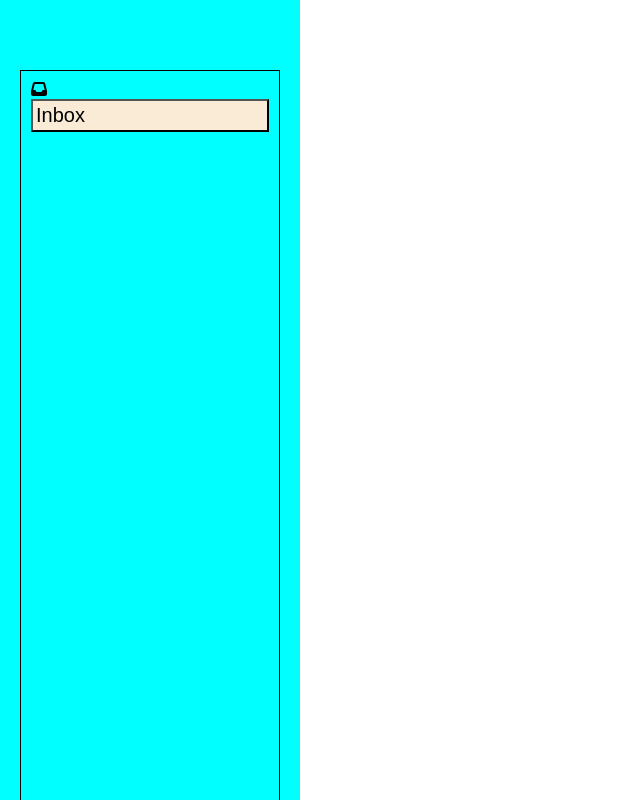
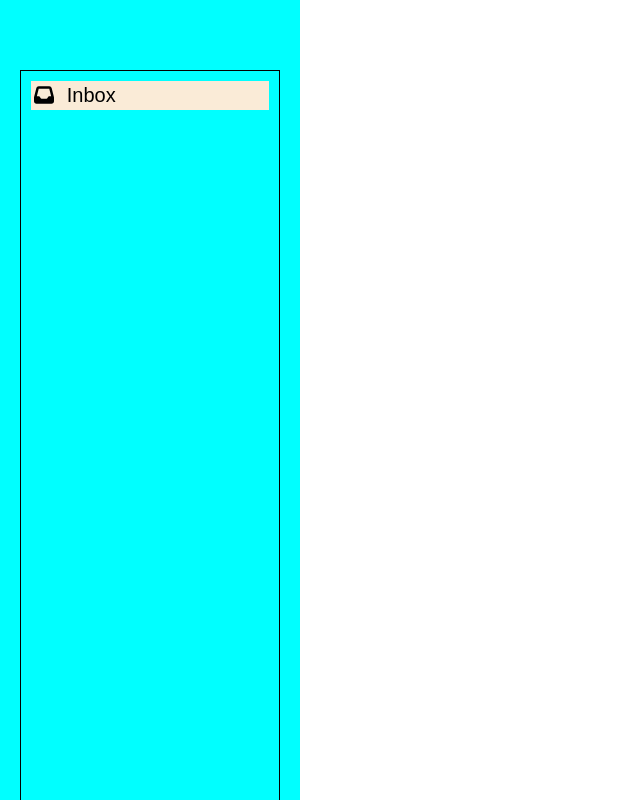
Before and after one commit to Md-Mosabbir/To-do-LIst, a website with bundled scripts: page dist/index.html in a window 1280 px wide. Shown: the whole page, without its empty margins (0-640 px from the left). Built offline with nearby package versions, Linux system fonts and the light colour scheme.

Commit message:
icon for inbox added

```diff
--- a/src/index.js
+++ b/src/index.js
@@ -9,12 +9,19 @@ const navTag = document.querySelector('nav')
 const inboxDiv = document.createElement('div')
 inboxDiv.classList.add('inbox')
 
+const iconSpan = document.createElement('span')
 const inboxIcon = document.createElement('i')
 inboxIcon.classList.add('fas', 'fa-inbox')
 const inboxbutton = document.createElement('button')
-inboxbutton.textContent = 'Inbox'
+const inboxTitle = document.createElement('p')
+inboxTitle.textContent = 'Inbox'
 
-inboxDiv.appendChild(inboxIcon)
+iconSpan.appendChild(inboxIcon)
+
+inboxbutton.appendChild(iconSpan)
+
+inboxbutton.appendChild(inboxTitle)
+
 inboxDiv.appendChild(inboxbutton)
 
 navTag.appendChild(inboxDiv)
--- a/src/style.css
+++ b/src/style.css
@@ -1,5 +1,6 @@
 
-@import '@fortawesome/fontawesome-free/css/all.css'
+@import '@fortawesome/fontawesome-free/css/all.css';
+
 *{
     margin: 0;
     padding: 0;
@@ -32,7 +33,8 @@ nav{
 
 
 .inbox button{
-
+    display: flex;
+    gap: 0.8rem;
     background-color: antiquewhite;
     width: 100%;
     font-size: 20px;
```
Also changed, not shown: 1 other file.
